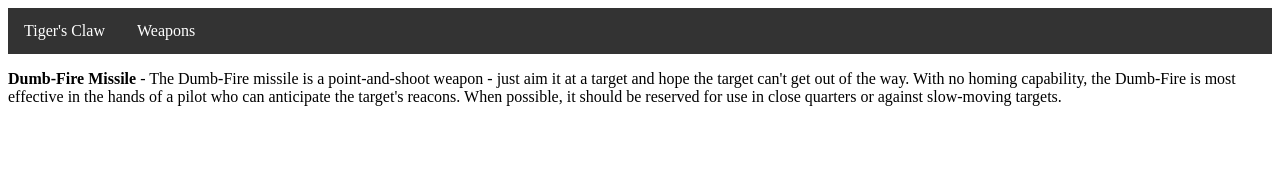
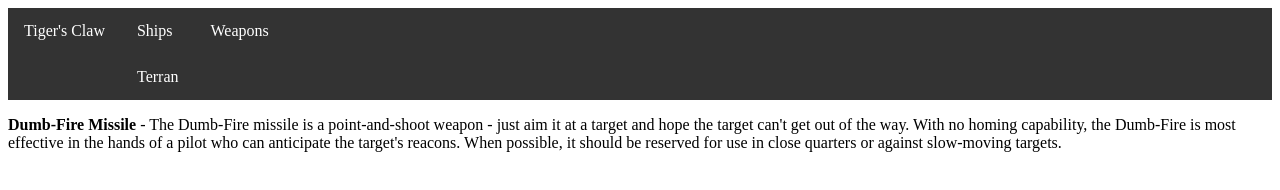
Before and after one commit to dpfannenstiel/TigersClaw, a plain HTML site: page html/weapons/dumb-fire-missile.html in a window 1280 px wide. Drawn offline with Linux system fonts and the light colour scheme.

Commit message:
replaced javascript:void(0) based on this https://stackoverflow.com/a/1291944/296174

```diff
--- a/html/weapons/dumb-fire-missile.html
+++ b/html/weapons/dumb-fire-missile.html
@@ -8,7 +8,16 @@
 <body>
 	<ul>
 		<li><a href="../index.html">Tiger's Claw</a></li>
-		<li class="dropdown"><a href="javascript:void(0)" class="dropbtn">Weapons</a>
+		<li class="dropdown"><a href="#" onclick="return false;" class="dropbtn">Ships</a>
+			<ul>
+				<li class="dropdown"><a href="#" onclick="return false;" class="dropbtn">Terran</a>
+					<div class="dropdown-content">
+						<a href="../ships/terran/drayman.html">Drayman</a>
+					</div>
+				</li>
+			</ul>
+		</li>
+		<li class="dropdown"><a href="#" onclick="return false;" class="dropbtn">Weapons</a>
 			<div class="dropdown-content">
 				<a href="dumb-fire-missile.html">Dumb-Fire Missile</a>
 				<a href="flak-guns.html">Flak Guns</a>
```
